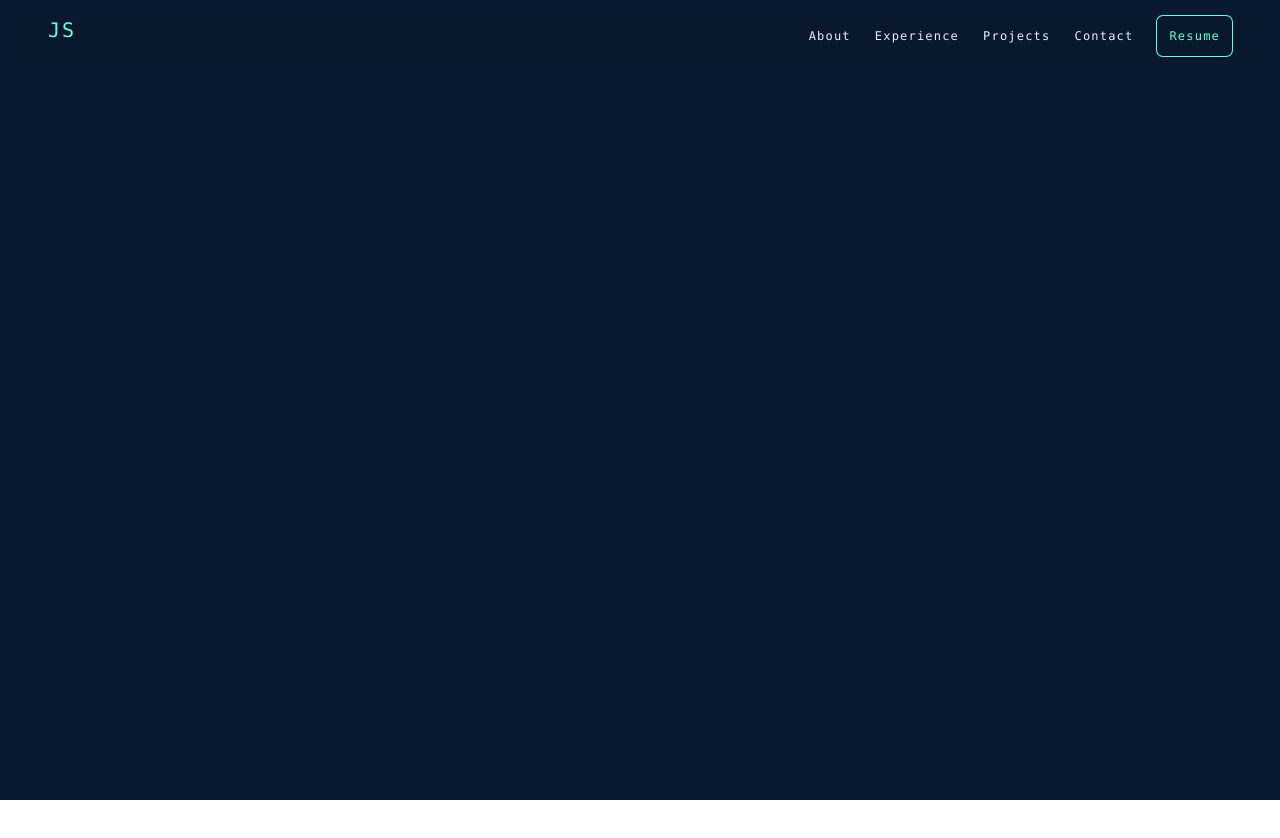
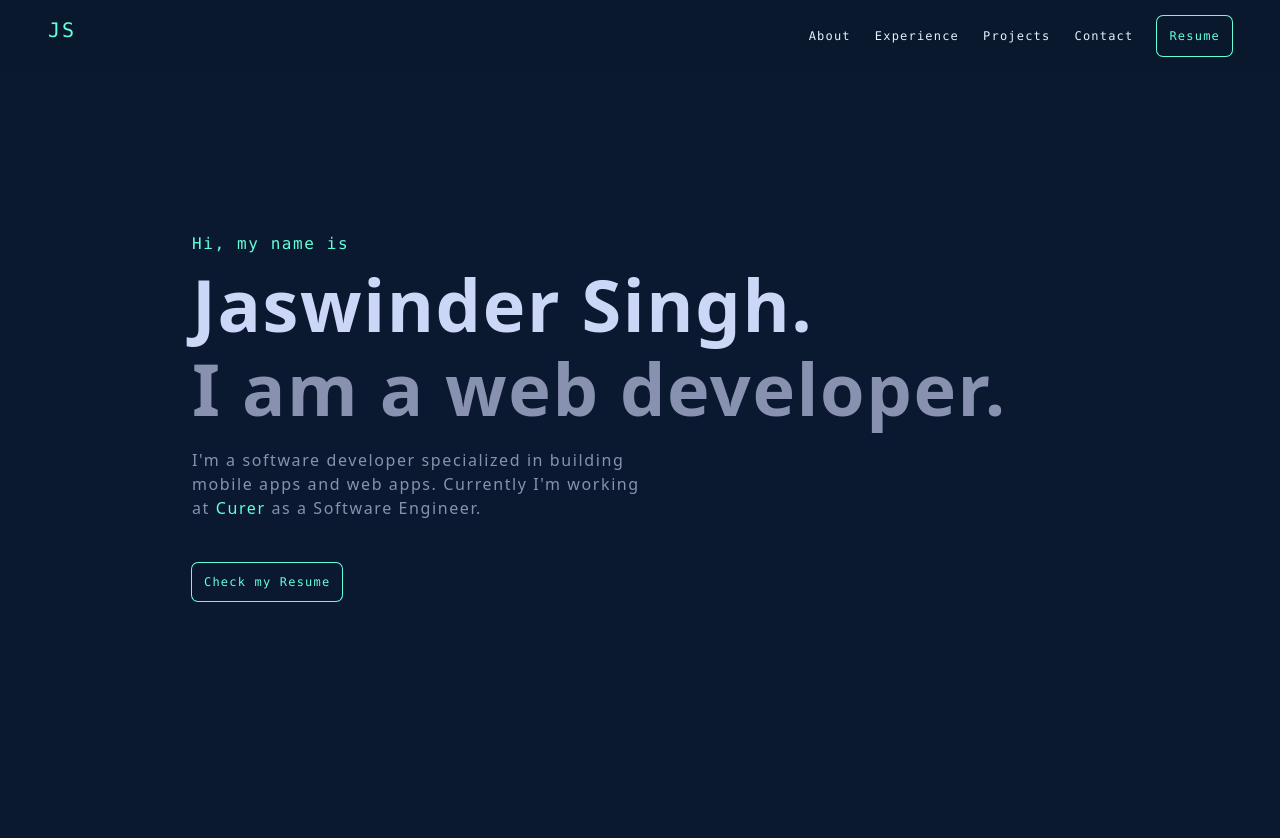
Before and after one commit to jassi-singh/me, a React (Create React App) app: page / in a window 1280 px wide. Shown: the top 838 px of the page. Before the commit the page ends 800 px from the top, so only its background shows below. Built offline with nearby package versions, Linux system fonts and the light colour scheme.

Commit message:
added intro section

```diff
--- a/src/App.tsx
+++ b/src/App.tsx
@@ -1,9 +1,13 @@
+import Intro from "./components/Intro";
 import Navbar from "./components/Navbar";
 
 function App() {
   return (
-    <div className="font-mono h-screen bg-darkNavy">
+    <div className="bg-darkNavy flex flex-col">
       <Navbar />
+      <Intro />
+
+      {/* <div className="h-96"></div> */}
     </div>
   );
 }
--- /dev/null
+++ b/src/components/Button.tsx
@@ -0,0 +1,21 @@
+import React from "react";
+
+export interface ButtonProps {
+  name: string;
+  link: string;
+}
+
+const Button = (props: ButtonProps) => {
+  return (
+    <a
+      href={props.link}
+      target="_blank"
+      rel="noreferrer"
+      className="font-mono text-xs tracking-widest cursor-pointer text-green ring-1 ring-green p-3 rounded-md hover:bg-green/[0.2]"
+    >
+      {props.name}
+    </a>
+  );
+};
+
+export default Button;
--- /dev/null
+++ b/src/components/Intro.tsx
@@ -0,0 +1,75 @@
+import clsx from "clsx";
+import React from "react";
+import Button from "./Button";
+
+const Intro = () => {
+  const [show, setShow] = React.useState(false);
+  React.useEffect(() => {
+    setTimeout(() => {
+      setShow(true);
+    }, 500);
+  }, []);
+  return (
+    <section className="tracking-widest h-screen px-48 py-40">
+      <div
+        className={clsx(
+          "transition duration-300 opacity-0 text-green font-mono",
+          {
+            "opacity-100": show,
+          }
+        )}
+      >
+        Hi, my name is
+      </div>
+      <div
+        className={clsx(
+          "transition duration-300 delay-300 opacity-0 text-lightSlate text-7xl font-bold py-3",
+          {
+            "opacity-100": show,
+          }
+        )}
+      >
+        Jaswinder Singh.
+      </div>
+      <div
+        className={clsx(
+          "transition duration-300 delay-500 opacity-0 text-darkSlate text-7xl font-bold",
+          {
+            "opacity-100": show,
+          }
+        )}
+      >
+        I am a web developer.
+      </div>
+      <div
+        className={clsx(
+          "transition duration-300 delay-700 opacity-0 text-darkSlate w-1/2 pt-6 pb-12",
+          {
+            "opacity-100": show,
+          }
+        )}
+      >
+        I'm a software developer specialized in building mobile apps and web
+        apps. Currently I'm working at{" "}
+        <a
+          href="https://www.curer.app"
+          target="_blank"
+          rel="noreferrer"
+          className="text-green"
+        >
+          Curer
+        </a>{" "}
+        as a Software Engineer.
+      </div>
+      <div
+        className={clsx("transition duration-300 delay-1000 opacity-0", {
+          "opacity-100": show,
+        })}
+      >
+        <Button name="Check my Resume" link={"/resume"} />
+      </div>
+    </section>
+  );
+};
+
+export default Intro;
--- a/src/components/NavItem.tsx
+++ b/src/components/NavItem.tsx
@@ -7,7 +7,7 @@ export interface NavItemProps {
 
 const NavItem = (props: NavItemProps) => {
   return (
-    <a href={props.link} className="hover:text-green cursor-pointer">
+    <a href={props.link} className="hover:text-green cursor-pointer text-xs tracking-widest text-white">
       {props.name}
     </a>
   );
--- a/src/components/Navbar.tsx
+++ b/src/components/Navbar.tsx
@@ -4,6 +4,7 @@ import {
   ScrollDirection,
   useScrollDirection,
 } from "../hooks/useScrollDirection";
+import Button from "./Button";
 import NavItem, { NavItemProps } from "./NavItem";
 
 const navItems: NavItemProps[] = [
@@ -15,7 +16,7 @@ const navItems: NavItemProps[] = [
 
 const Navbar = () => {
   const scrollDirection = useScrollDirection();
-  const [show, setShow] = React.useState(true);
+  const [show, setShow] = React.useState(false);
 
   React.useEffect(() => {
     console.log(scrollDirection);
@@ -29,7 +30,7 @@ const Navbar = () => {
   return (
     <div
       className={clsx(
-        "transition ease-in-out delay-500 duration-300 flex flex-row justify-between py-4 px-12 sticky top-0 z-10 backdrop-blur-sm  bg-darkNavy/[0.9]",
+        "w-full transition ease-in-out delay-300 duration-300 flex flex-row justify-between py-4 px-12 top-0 sticky z-10 backdrop-blur-sm  bg-darkNavy/[0.9] font-mono",
         {
           "-translate-y-full": !show,
           "translate-y-0": show,
@@ -37,14 +38,9 @@ const Navbar = () => {
       )}
     >
       <span className="text-green text-xl tracking-widest">JS</span>
-      <ul className="flex flex-row gap-6 font-light text-xs tracking-widest text-white items-center">
+      <ul className="flex flex-row gap-6 items-center">
         {navItems.map((item) => NavItem(item))}
-        <a
-          href="/resume"
-          className="cursor-pointer text-green ring-1 ring-green p-3 rounded-md hover:bg-green/[0.2]"
-        >
-          Resume
-        </a>
+        <Button name="Resume" link={"/resume"} />
       </ul>
     </div>
   );
```
